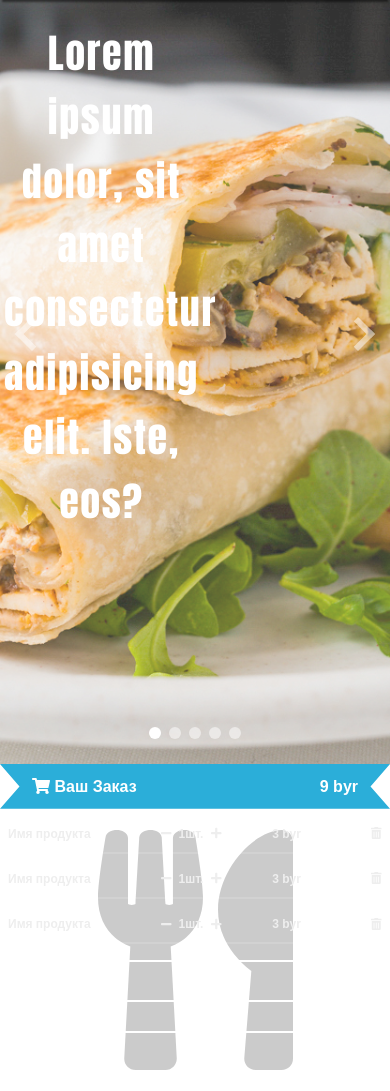
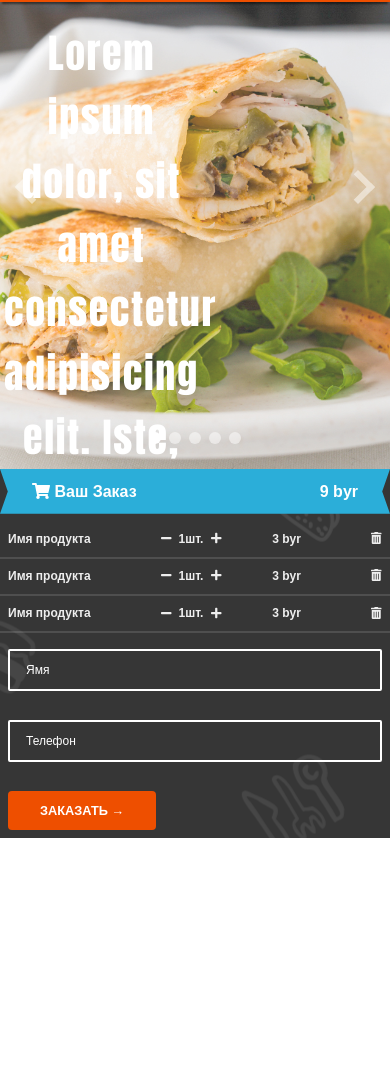
Before and after one commit to shawa-away/shawa-site, a website built with webpack: page src/index.html in a window 390 px wide. Shown: the part 80-1171 px from the top of the page. After the commit the page ends 918 px from the top, so only its background shows below. Built offline with nearby package versions, Linux system fonts and the light colour scheme.

Commit message:
make oreder cart responsive

```diff
--- a/src/index.html
+++ b/src/index.html
@@ -79,27 +79,26 @@
         <div class="cart-row">
           <div class="product-name">Имя продукта</div>
           <div class="product-count">
-            <i class="fas fa-minus mr-1"></i> 1шт. <i class="fas fa-plus ml-1"></i>
+            <i class="fas fa-minus mr-1"></i> 1шт.
+            <i class="fas fa-plus ml-1"></i>
           </div>
           <div class="product-price">3</div>
           <div class="product-del"><i class="fas fa-trash-alt"></i></div>
         </div>
-      </div>
-      <div class="cart">
         <div class="cart-row">
           <div class="product-name">Имя продукта</div>
           <div class="product-count">
-            <i class="fas fa-minus mr-1"></i> 1шт. <i class="fas fa-plus ml-1"></i>
+            <i class="fas fa-minus mr-1"></i> 1шт.
+            <i class="fas fa-plus ml-1"></i>
           </div>
           <div class="product-price">3</div>
           <div class="product-del"><i class="fas fa-trash-alt"></i></div>
         </div>
-      </div>
-      <div class="cart">
         <div class="cart-row">
           <div class="product-name">Имя продукта</div>
           <div class="product-count">
-            <i class="fas fa-minus mr-1"></i> 1шт. <i class="fas fa-plus ml-1"></i>
+            <i class="fas fa-minus mr-1"></i> 1шт.
+            <i class="fas fa-plus ml-1"></i>
           </div>
           <div class="product-price">3</div>
           <div class="product-del"><i class="fas fa-trash-alt"></i></div>
--- a/src/styles/navbar.scss
+++ b/src/styles/navbar.scss
@@ -1,5 +1,5 @@
 .navbar {
-  font-size: 1.8rem;
+  font-size: 2.5rem;
   background-color: $color-primary;
   padding-bottom: 1rem;
   box-shadow: 0 4px 2px -2px rgba(0, 0, 0, 0.5);
@@ -54,6 +54,7 @@
     padding-bottom: 0;
     height: 70px;
     align-items: center;
+    font-size: 1.8rem;
   }
 
   .main-nav {
--- a/src/styles/order.scss
+++ b/src/styles/order.scss
@@ -1,5 +1,9 @@
 .order {
   position: relative;
+  // background-color: rgba(54, 54, 54, 0.5);
+  background-image: url(../../public/food.png);
+  background-position: 58 %4%;
+  background-repeat: repeat;
 
   &-header {
     color: $color-white;
@@ -8,7 +12,7 @@
     font-weight: bold;
     padding: 1.2rem 4rem;
     background: $color-secondary;
-    clip-path: polygon(100% 0, 95% 50%, 100% 100%, 0 100%, 5% 50%, 0 0);
+    clip-path: polygon(100% 0, 98% 50%, 100% 100%, 0 100%, 2% 50%, 0 0);
 
     .order-worth {
       float: right;
@@ -24,8 +28,10 @@
     width: 100%;
     text-align: center;
     z-index: 0;
-    opacity: 0.5;
+    opacity: 0.2;
     @include absCenter;
+    display: none;
+
   }
 
   @media screen and (min-width: $bp-medium) {
@@ -34,6 +40,15 @@
     right: 5vw;
     width: 40rem;
     height: 70vh;
-    background: rgba(54, 54, 54, 0.9);
+    background-color: rgba(54, 54, 54, 0.9);
+    background-image: none;
+
+    &-header {
+      clip-path: polygon(100% 0, 95% 50%, 100% 100%, 0 100%, 5% 50%, 0 0);
+    }
+
+    &-icon {
+      opacity: 0.5;
+    }
   }
 }
--- a/src/styles/slider.scss
+++ b/src/styles/slider.scss
@@ -95,6 +95,12 @@
         // text-shadow: 5px 5px 0px $color-grey-dark-2;
       }
     }
+
+    @media only screen and (max-width: $bp-medium) {
+      .slide {
+        height: 65vh;
+      }
+    }
   }
 }
 a[class|="arrow"] {
```
Also changed, not shown: public/food.png (added).
